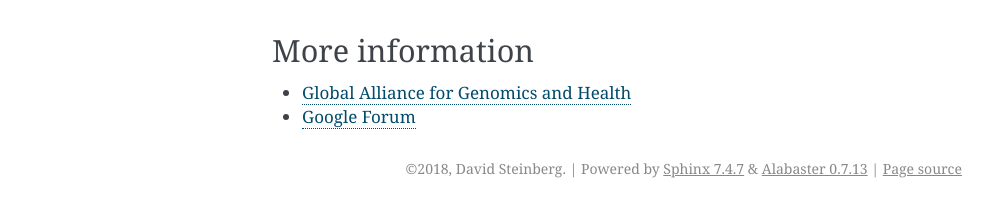
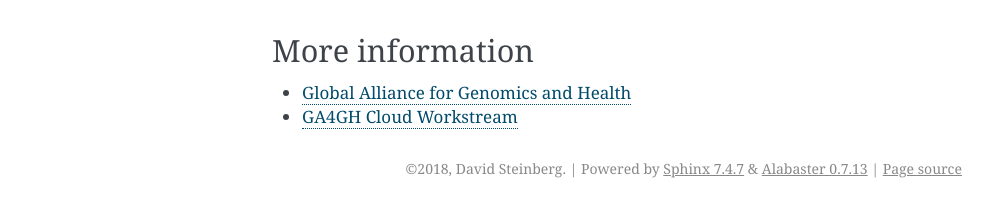
Before and after one commit to ga4gh/data-repository-service-schemas, a Sphinx documentation site: the page built from docs/source/intro.rst, in a window 1280 px wide. Shown: the part 1776-1981 px from the top of the page, without its empty margins (148-1141 px from the left). Built offline with Sphinx 7.4.7, drawn with Linux system fonts in a browser that asks for light colours.

Commit message:
Change link to cloud workstream

```diff
--- a/docs/source/intro.rst
+++ b/docs/source/intro.rst
@@ -96,5 +96,4 @@ More information
 
 -  `Global Alliance for Genomics and
    Health <http://genomicsandhealth.org>`__
--  `Google
-   Forum <https://groups.google.com/forum/#!forum/ga4gh-dwg-containers-workflows>`__
+-  `GA4GH Cloud Workstream <http://ga4gh.cloud>`__
```
